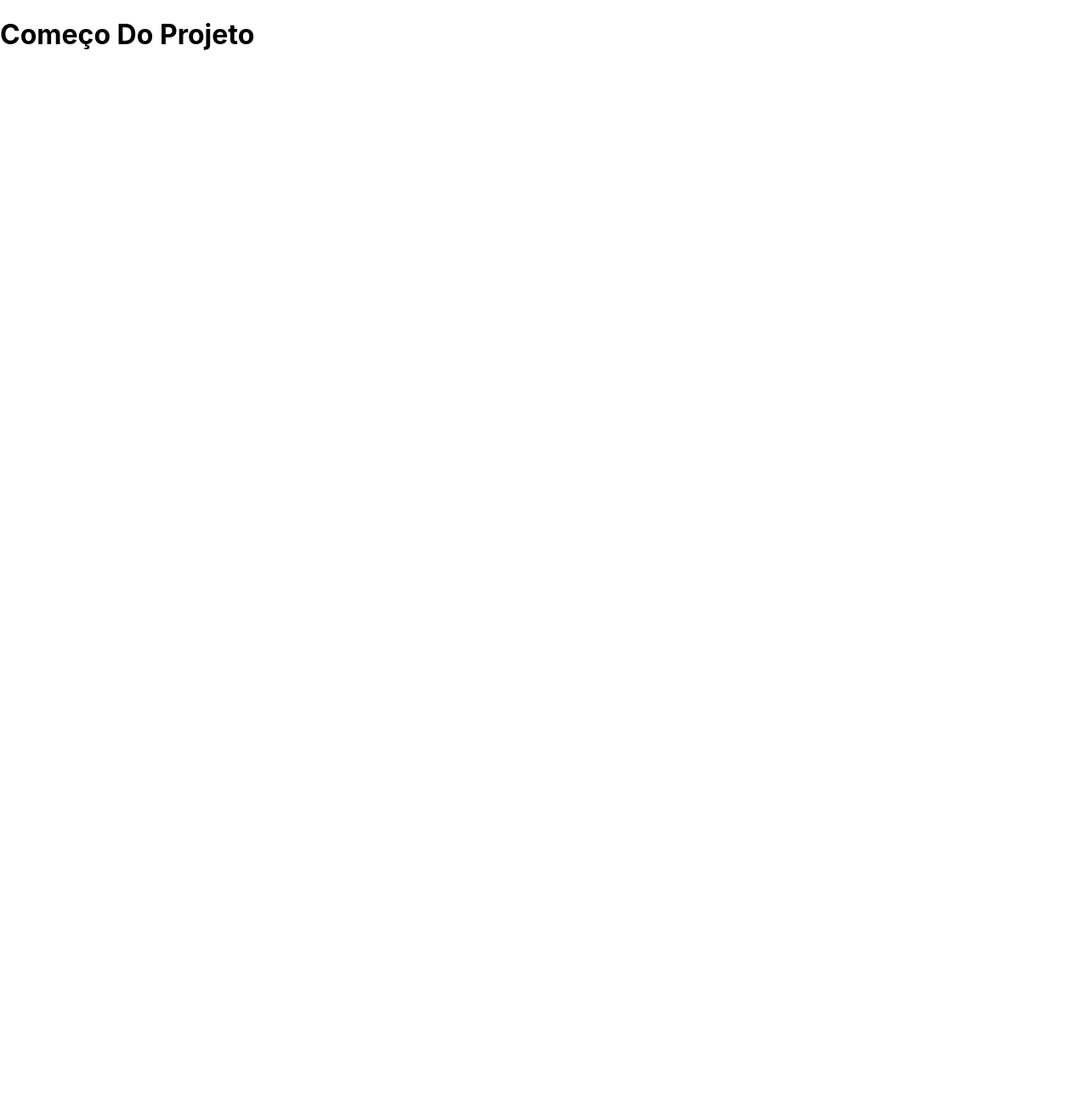
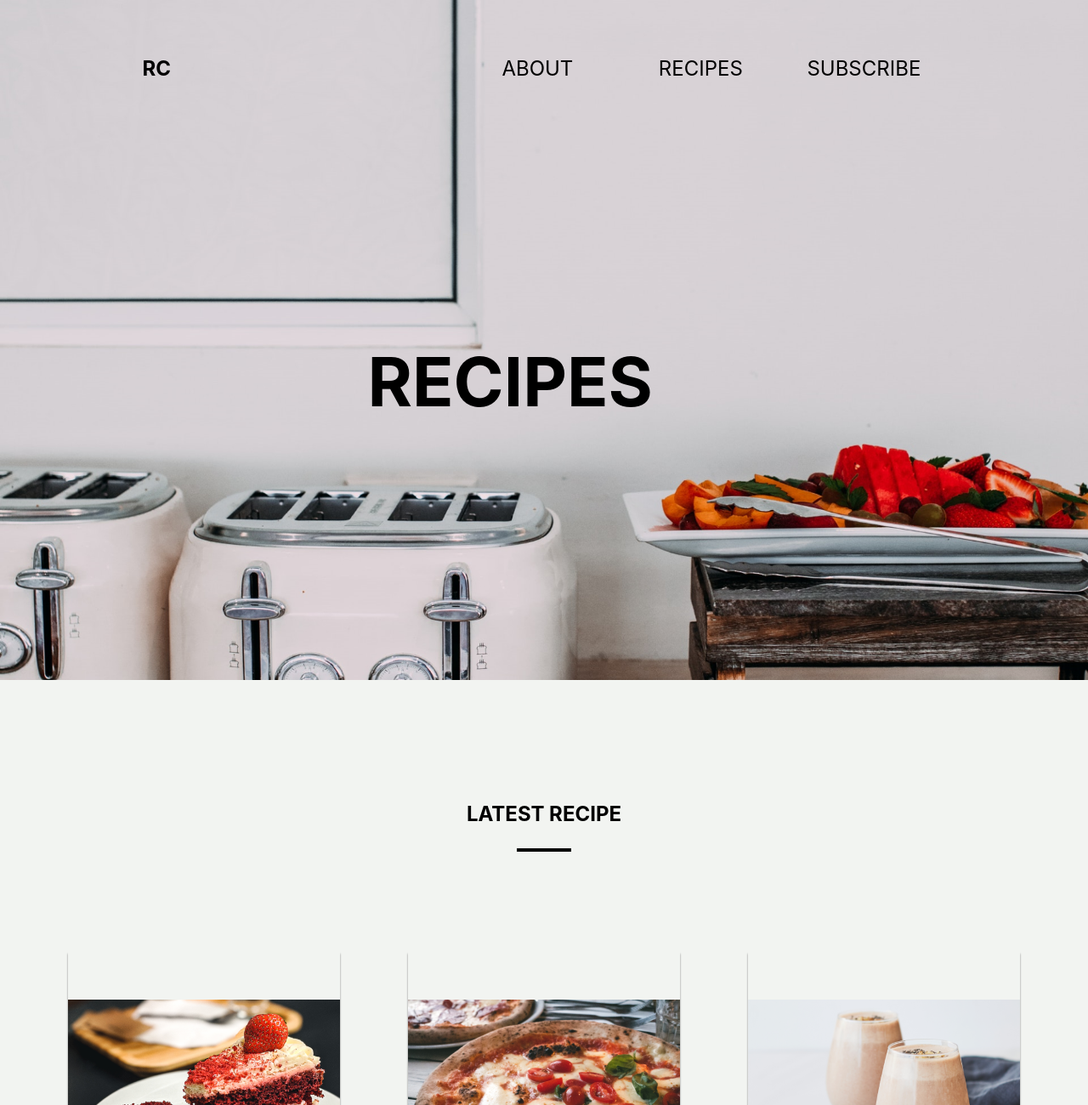
Before and after one commit to BL4CKPIX/Project-Dupla, a React (Create React App) app: page / in a window 1280 px wide. Shown: the top 1300 px of the page at 85% size. Before the commit the page ends 800 px from the top, so only its background shows below. Built offline with nearby package versions, Linux system fonts and the light colour scheme.

Commit message:
project Heade 100%, Main 25%

```diff
--- a/package.json
+++ b/package.json
@@ -9,6 +9,7 @@
     "react": "^18.2.0",
     "react-dom": "^18.2.0",
     "react-scripts": "5.0.1",
+    "styled-components": "^5.3.5",
     "web-vitals": "^2.1.4"
   },
   "scripts": {
--- a/src/App.js
+++ b/src/App.js
@@ -1,9 +1,27 @@
 import React from "react";
+import Header from './Components/Header'
+import Main from './Components/Main'
+import { createGlobalStyle } from "styled-components";
+
+const GlobalStyle = createGlobalStyle`
+
+  *{
+    margin: 0;
+    padding: 0;
+    box-sizing: border-box;
+  }
+
+`
+
 
 export default function App(){
+
   return(
     <div>
-      <h1>Começo Do Projeto</h1>
+      <GlobalStyle />
+      <Header />
+      <Main />
     </div>
   )
+
 }
--- a/src/Components/Header.jsx
+++ b/src/Components/Header.jsx
@@ -0,0 +1,19 @@
+import React from "react";
+import * as S from '../Styles/StyleHeader'
+export default function Header(){
+    return(
+        <S.Fundo>
+            <S.ContainerHome>
+                <h2>RC</h2>
+                <nav>
+                    <S.UlHome>
+                        <li>ABOUT</li>
+                        <li>RECIPES</li>
+                        <li>SUBSCRIBE</li>
+                    </S.UlHome>
+                </nav>
+            </S.ContainerHome>
+            <S.H1>RECIPES</S.H1>
+        </S.Fundo>
+    )
+}
--- a/src/Components/Main.jsx
+++ b/src/Components/Main.jsx
@@ -0,0 +1,35 @@
+import React from "react";
+import * as S from '../Styles/StyleMain'
+import Bolo from '../Img/Main/BoloMain.png'
+import Pizza from '../Img/Main/PizzaMain.png'
+import Copo from '../Img/Main/CopoMain.png'
+
+export default function Main(){
+    return(
+        <S.ContainerMain>
+            <S.Title>
+                <h2>LATEST RECIPE</h2>
+                <div></div>
+            </S.Title>
+            <S.ContainerFood>
+                <S.Caixa>
+                    <S.ImgMain src={Bolo} alt="Torta" />
+                    <S.Linha></S.Linha>
+                    <p>Red Valvet Cake</p>
+                </S.Caixa>
+
+                <S.Caixa>
+                    <S.ImgMain src={Pizza} alt="Pizza" />
+                    <S.Linha></S.Linha>
+                    <p>Margherita Pizza</p>
+                </S.Caixa>
+
+                <S.Caixa>
+                    <S.ImgMain src={Copo} alt="Copo" />
+                    <S.Linha></S.Linha>
+                    <p>Peanut Smoothie</p>
+                </S.Caixa>
+            </S.ContainerFood>
+        </S.ContainerMain>
+    )
+}
--- a/src/Styles/StyleHeader.js
+++ b/src/Styles/StyleHeader.js
@@ -0,0 +1,43 @@
+import styled from "styled-components";
+import BackGround from '../Img/Header/BackGroundHeader.png'
+
+export const Fundo = styled.div`
+    background-image: url(${BackGround});
+    background-repeat: no-repeat;
+    background-position: center;
+    background-attachment: fixed;
+    background-size: 100%;
+    height: 100vh;
+`
+
+export const ContainerHome = styled.section`
+    display: flex;
+    height: 20vh;
+    justify-content: space-around;
+    align-items: center;
+`
+
+export const UlHome = styled.ul`
+    display: flex;
+    justify-content: space-between;
+    width: 45vw;
+    list-style: none;
+    font-size: 1.5rem;
+
+
+    li{
+        width: 15vw;
+        text-align: center;
+        cursor: pointer;
+        :hover{
+            border:solid 3px;
+        }
+    }
+`
+
+export const H1 = styled.h1`
+    position: absolute;
+    top: 50%;
+    right:40%;
+    font-size: 5rem;
+`
--- a/src/Styles/StyleMain.js
+++ b/src/Styles/StyleMain.js
@@ -0,0 +1,53 @@
+import styled from "styled-components"
+
+export const ContainerMain = styled.div`
+    background-color: #F2F4F1;
+    height: 200vh;
+`
+export const Title = styled.div`
+    display: flex;
+    flex-direction: column;
+    justify-content: center;
+    align-items: center;
+    height: 40vh;
+    line-height: 10vh;
+
+    div{
+
+        background-color: black;
+        height: 0.5vh;
+        width: 5vw;
+    }
+`
+
+export const ContainerFood = styled.section`
+    display: flex;
+    justify-content: space-evenly;
+    align-items: center;
+`
+
+export const Caixa = styled.div`
+    display: flex;
+    flex-direction: column;
+    justify-content: space-evenly;
+    align-items: center;
+    height: 60vh;
+    box-shadow: 0px 2px 2px 0 gray ;
+    p{
+        font-weight: bold;
+    }
+`
+
+export const ImgMain = styled.img`
+    width: 25vw;
+    :hover{
+        transition: ease-in-out 0.5s;
+        width: 27vw;
+    }
+`
+
+export const Linha = styled.div`
+    background-color: black;
+    height: 0.5vh;
+    width: 5vw;
+`
```
Also changed, not shown: src/Img/Header/BackGroundHeader.png (renamed from src/Img/Header/BackGround-Header.png), 1 other file (tests, documents, lock files or other folders).
